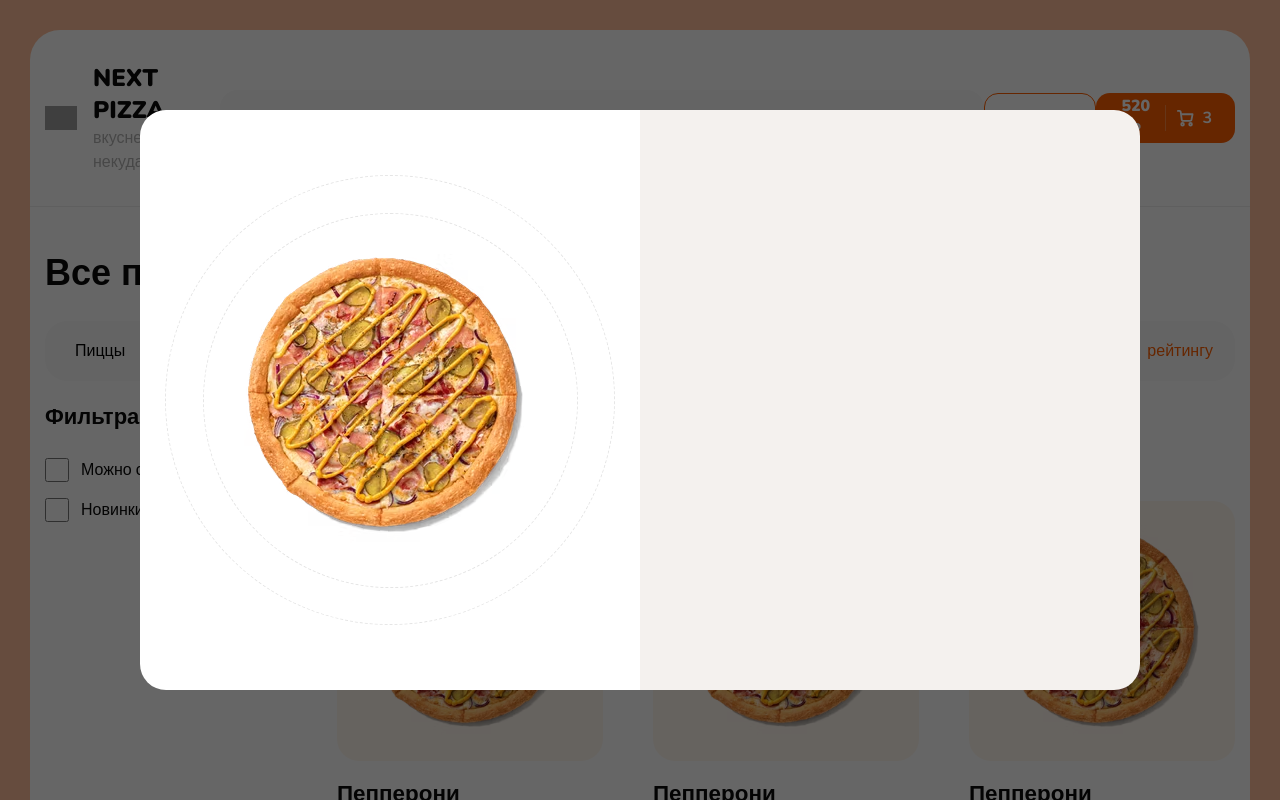
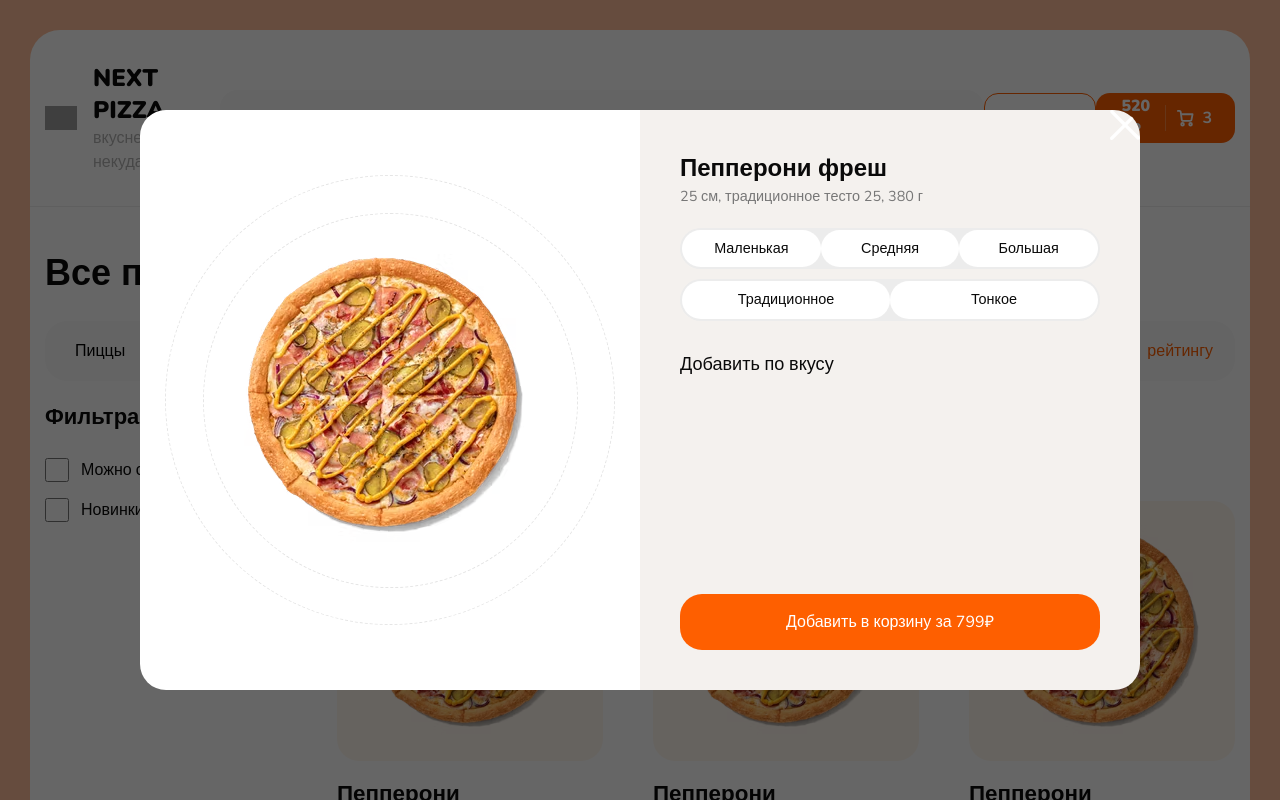
Before and after one commit to Mag1sstr/fullstack-dodopizza, a Next.js app: page / in a window 1280 px wide. Shown: the top 800 px of the page. Built offline with nearby package versions, Linux system fonts and the light colour scheme; grey boxes are pictures that could not be loaded.

Commit message:
update ProductModal

```diff
--- a/components/shared/ProductModal.tsx
+++ b/components/shared/ProductModal.tsx
@@ -7,7 +7,21 @@ interface Props {
 const ProductModal: FunctionComponent<Props> = ({ open, setOpen }) => {
   return (
     <div className="fixed inset-0 bg-(--modal-bg) z-50 flex items-center justify-center">
-      <div className="w-[1000px] flex rounded-4xl min-h-[580px] overflow-hidden">
+      <div className="relative w-[1000px] flex rounded-4xl min-h-[580px] overflow-hidden">
+        <button className="absolute right-0 top-0">
+          <svg
+            width="30"
+            height="30"
+            viewBox="0 0 30 30"
+            fill="none"
+            xmlns="http://www.w3.org/2000/svg"
+          >
+            <path
+              d="M17.4492 14.9174L29.5992 2.76743C29.8723 2.44859 30.015 2.03847 29.9988 1.61901C29.9826 1.19955 29.8087 0.801647 29.5118 0.504823C29.215 0.207998 28.8171 0.0341104 28.3977 0.0179084C27.9782 0.00170651 27.5681 0.144384 27.2492 0.417428L15.0992 12.5674L2.94924 0.400761C2.6304 0.127717 2.22028 -0.0149589 1.80082 0.00124298C1.38136 0.0174449 0.983459 0.191331 0.686635 0.488156C0.389811 0.78498 0.215923 1.18288 0.199721 1.60234C0.183519 2.0218 0.326196 2.43192 0.59924 2.75076L12.7492 14.9174L0.582573 27.0674C0.408104 27.2168 0.266403 27.4007 0.166364 27.6075C0.0663255 27.8143 0.0101078 28.0395 0.00124197 28.269C-0.00762386 28.4985 0.0310527 28.7274 0.114844 28.9413C0.198635 29.1552 0.325732 29.3494 0.488156 29.5118C0.650581 29.6743 0.844826 29.8014 1.0587 29.8852C1.27258 29.9689 1.50146 30.0076 1.731 29.9988C1.96053 29.9899 2.18575 29.9337 2.39252 29.8336C2.5993 29.7336 2.78316 29.5919 2.93257 29.4174L15.0992 17.2674L27.2492 29.4174C27.5681 29.6905 27.9782 29.8331 28.3977 29.8169C28.8171 29.8007 29.215 29.6269 29.5118 29.33C29.8087 29.0332 29.9826 28.6353 29.9988 28.2158C30.015 27.7964 29.8723 27.3863 29.5992 27.0674L17.4492 14.9174Z"
+              fill="white"
+            />
+          </svg>
+        </button>
         <div className="w-1/2 bg-white flex items-center justify-center">
           <div className="w-[450px] h-[450px] border rounded-[50%] border-dashed flex items-center justify-center">
             <div className="w-[375px] h-[375px] border rounded-[50%] border-dashed flex items-center justify-center">
@@ -15,7 +29,36 @@ const ProductModal: FunctionComponent<Props> = ({ open, setOpen }) => {
             </div>
           </div>
         </div>
-        <div className="w-1/2 bg-[#F4F1EE] p-10"></div>
+        <div className="w-1/2 bg-[#F4F1EE] p-10 flex flex-col">
+          <h1 className="font-bold text-[1.5rem]">Пепперони фреш</h1>
+          <p className="text-[0.90rem] text-[#777777] mb-5">
+            25 см, традиционное тесто 25, 380 г
+          </p>
+          <ul className="bg-(--dark-gray) p-0.5 rounded-3xl flex mb-2.5">
+            <li className="py-2 bg-white text-[0.90rem] rounded-3xl flex-1 text-center">
+              Маленькая
+            </li>
+            <li className="py-2 bg-white text-[0.90rem] rounded-3xl flex-1 text-center">
+              Средняя
+            </li>
+            <li className="py-2 bg-white text-[0.90rem] rounded-3xl flex-1 text-center">
+              Большая
+            </li>
+          </ul>
+          <ul className="bg-(--dark-gray) p-0.5 rounded-3xl flex mb-7.5">
+            <li className="py-2 bg-white text-[0.90rem] rounded-3xl flex-1 text-center">
+              Традиционное
+            </li>
+            <li className="py-2 bg-white text-[0.90rem] rounded-3xl flex-1 text-center">
+              Тонкое
+            </li>
+          </ul>
+          <p className="text-[1.13rem] mb-4">Добавить по вкусу</p>
+
+          <button className="w-full py-4 bg-(--orange) rounded-3xl text-white mt-auto">
+            Добавить в корзину за 799₽
+          </button>
+        </div>
       </div>
     </div>
   );
```
